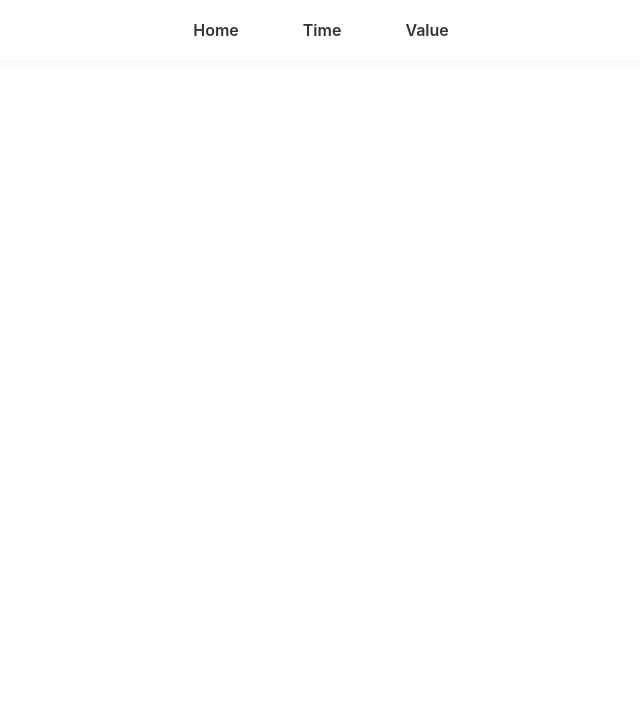
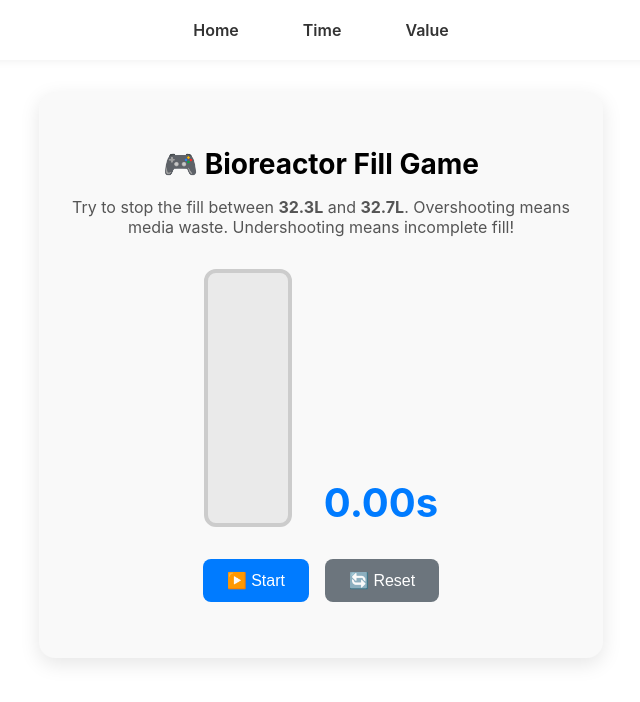
Before and after one commit to tran-matt/miltenyicalc, a React (Create React App) app: page /game in a window 1280 px wide. Before the commit this address had no page. Shown: the top 702 px of the page, without its empty margins (319-959 px from the left). Built offline with nearby package versions, Linux system fonts and the light colour scheme.

Commit message:
added bioreactor game

```diff
--- a/package.json
+++ b/package.json
@@ -7,6 +7,7 @@
     "@testing-library/jest-dom": "^6.6.3",
     "@testing-library/react": "^16.3.0",
     "@testing-library/user-event": "^13.5.0",
+    "canvas-confetti": "^1.9.3",
     "react": "^19.1.0",
     "react-dom": "^19.1.0",
     "react-router-dom": "^6.30.0",
--- a/src/App.js
+++ b/src/App.js
@@ -5,6 +5,7 @@ import TimeCalculator from './components/TimeCalculator';
 import ValueCalculator from './components/ValueCalculator';
 import Navbar from './components/Navbar';
 import Home from './Home';
+import GamePerfectFill from './components/GamePerfectFill';
 
 function App() {
   return (
@@ -14,6 +15,7 @@ function App() {
         <Route path="/" element={<Home />} />
         <Route path="/time" element={<TimeCalculator />} />
         <Route path="/value" element={<ValueCalculator />} />
+        <Route path="/game" element={<GamePerfectFill />} />
       </Routes>
     </Router>
   );
--- a/src/Home.jsx
+++ b/src/Home.jsx
@@ -43,6 +43,9 @@ function Home() {
         <Link to="/value" style={buttonStyle}>
           🔢 Value Calculator
         </Link>
+
+        <Link to="/game" style={buttonStyle}>🎮 Fill Timing Game</Link>
+
       </div>
     </div>
   );
--- /dev/null
+++ b/src/components/GamePerfectFill.jsx
@@ -0,0 +1,203 @@
+import React, { useState, useRef } from 'react';
+import confetti from 'canvas-confetti';
+
+function GamePerfectFill() {
+  const [isRunning, setIsRunning] = useState(false);
+  const [time, setTime] = useState(0);
+  const [result, setResult] = useState(null);
+  const [highScore, setHighScore] = useState(null);
+  const intervalRef = useRef(null);
+
+  const targetTime = 32.3;
+  const maxTime = 32.7;
+
+  const startTimer = () => {
+    setIsRunning(true);
+    setResult(null);
+    setTime(0);
+
+    intervalRef.current = setInterval(() => {
+      setTime(prev => {
+        const next = +(prev + 0.01).toFixed(2);
+        if (next >= 60) {
+          stopTimer(next);
+        }
+        return next;
+      });
+    }, 10);
+  };
+
+  const stopTimer = (stoppedAtInput = time) => {
+    const stoppedAt = typeof stoppedAtInput === 'number' ? stoppedAtInput : time;
+    clearInterval(intervalRef.current);
+    setIsRunning(false);
+
+    const rounded = +stoppedAt.toFixed(2);
+
+    if (rounded >= targetTime && rounded <= maxTime) {
+      setResult(`✅ Success! You stopped at ${rounded.toFixed(2)}s`);
+      confetti({
+        particleCount: 100,
+        spread: 70,
+        origin: { y: 0.6 }
+      });
+    } else if (rounded < targetTime) {
+      const diff = (targetTime - rounded).toFixed(2);
+      setResult(`🟡 Too early by ${diff}s`);
+    } else {
+      const diff = (rounded - maxTime).toFixed(2);
+      setResult(`❌ Overfilled! You went past 32.7s by ${diff}s`);
+    }
+
+    const deviation = Math.min(
+      Math.abs(stoppedAt - targetTime),
+      Math.abs(stoppedAt - maxTime)
+    );
+
+    if (stoppedAt <= maxTime) {
+      if (highScore === null || deviation < highScore.deviation) {
+        setHighScore({ value: stoppedAt, deviation });
+      }
+    }
+  };
+
+  const resetGame = () => {
+    setIsRunning(false);
+    setTime(0);
+    setResult(null);
+    clearInterval(intervalRef.current);
+  };
+
+  const fillPercentage = Math.min((time / maxTime) * 100, 100);
+  const fillColor = time <= targetTime
+    ? '#007bff'
+    : time <= maxTime
+      ? '#ffc107'
+      : '#dc3545';
+
+  return (
+    <div style={styles.container}>
+      <h2 style={styles.heading}>🎮 Bioreactor Fill Game</h2>
+      <p style={styles.subtext}>Try to stop the fill between <strong>32.3L</strong> and <strong>32.7L</strong>. Overshooting means media waste. Undershooting means incomplete fill!</p>
+
+      <div style={styles.gameWrap}>
+        <div style={styles.bioreactor}>
+          <div style={{
+            ...styles.fill,
+            height: `${fillPercentage}%`,
+            backgroundColor: fillColor
+          }} />
+        </div>
+        <div style={styles.timerDisplay}>{time.toFixed(2)}s</div>
+      </div>
+
+      <div style={styles.buttonRow}>
+        {!isRunning ? (
+          <button onClick={startTimer} style={styles.buttonPrimary}>▶️ Start</button>
+        ) : (
+          <button onClick={stopTimer} style={styles.buttonStop}>⏹️ Stop</button>
+        )}
+        <button onClick={resetGame} style={styles.buttonSecondary}>🔄 Reset</button>
+      </div>
+
+      {result && <p style={styles.resultText}>{result}</p>}
+      {highScore && (
+        <p style={{ ...styles.resultText, color: '#28a745' }}>
+          🏆 Best so far: {highScore.value.toFixed(2)}s (±{highScore.deviation.toFixed(2)}s)
+        </p>
+      )}
+    </div>
+  );
+}
+
+const styles = {
+  container: {
+    maxWidth: '500px',
+    margin: '2rem auto',
+    padding: '2rem',
+    borderRadius: '16px',
+    backgroundColor: '#f9f9f9',
+    boxShadow: '0 6px 20px rgba(0,0,0,0.1)',
+    fontFamily: 'Inter, Arial, sans-serif',
+    textAlign: 'center'
+  },
+  heading: {
+    fontSize: '1.75rem',
+    marginBottom: '0.5rem'
+  },
+  subtext: {
+    fontSize: '1rem',
+    marginBottom: '2rem',
+    color: '#555'
+  },
+  gameWrap: {
+    display: 'flex',
+    alignItems: 'flex-end',
+    gap: '2rem',
+    justifyContent: 'center',
+    marginBottom: '2rem'
+  },
+  bioreactor: {
+    width: '80px',
+    height: '250px',
+    border: '4px solid #ccc',
+    borderRadius: '12px',
+    overflow: 'hidden',
+    position: 'relative',
+    backgroundColor: '#eaeaea'
+  },
+  fill: {
+    position: 'absolute',
+    bottom: 0,
+    width: '100%',
+    transition: 'height 0.1s ease-in-out',
+    backgroundImage: 'radial-gradient(circle at 10% 10%, rgba(255,255,255,0.3) 2%, transparent 0%), radial-gradient(circle at 30% 30%, rgba(255,255,255,0.2) 1%, transparent 0%)',
+    backgroundRepeat: 'repeat',
+    backgroundSize: '20px 20px'
+  },
+  timerDisplay: {
+    fontSize: '2.5rem',
+    fontWeight: 'bold',
+    color: '#007bff'
+  },
+  buttonRow: {
+    display: 'flex',
+    justifyContent: 'center',
+    gap: '1rem',
+    marginBottom: '1.5rem'
+  },
+  buttonPrimary: {
+    padding: '0.75rem 1.5rem',
+    fontSize: '1rem',
+    backgroundColor: '#007bff',
+    color: 'white',
+    border: 'none',
+    borderRadius: '8px',
+    cursor: 'pointer'
+  },
+  buttonStop: {
+    padding: '0.75rem 1.5rem',
+    fontSize: '1rem',
+    backgroundColor: '#dc3545',
+    color: 'white',
+    border: 'none',
+    borderRadius: '8px',
+    cursor: 'pointer'
+  },
+  buttonSecondary: {
+    padding: '0.75rem 1.5rem',
+    fontSize: '1rem',
+    backgroundColor: '#6c757d',
+    color: 'white',
+    border: 'none',
+    borderRadius: '8px',
+    cursor: 'pointer'
+  },
+  resultText: {
+    fontSize: '1.2rem',
+    color: '#333',
+    fontWeight: '500'
+  }
+};
+
+export default GamePerfectFill;
```
Also changed, not shown: 1 other file (tests, documents, lock files or other folders).
